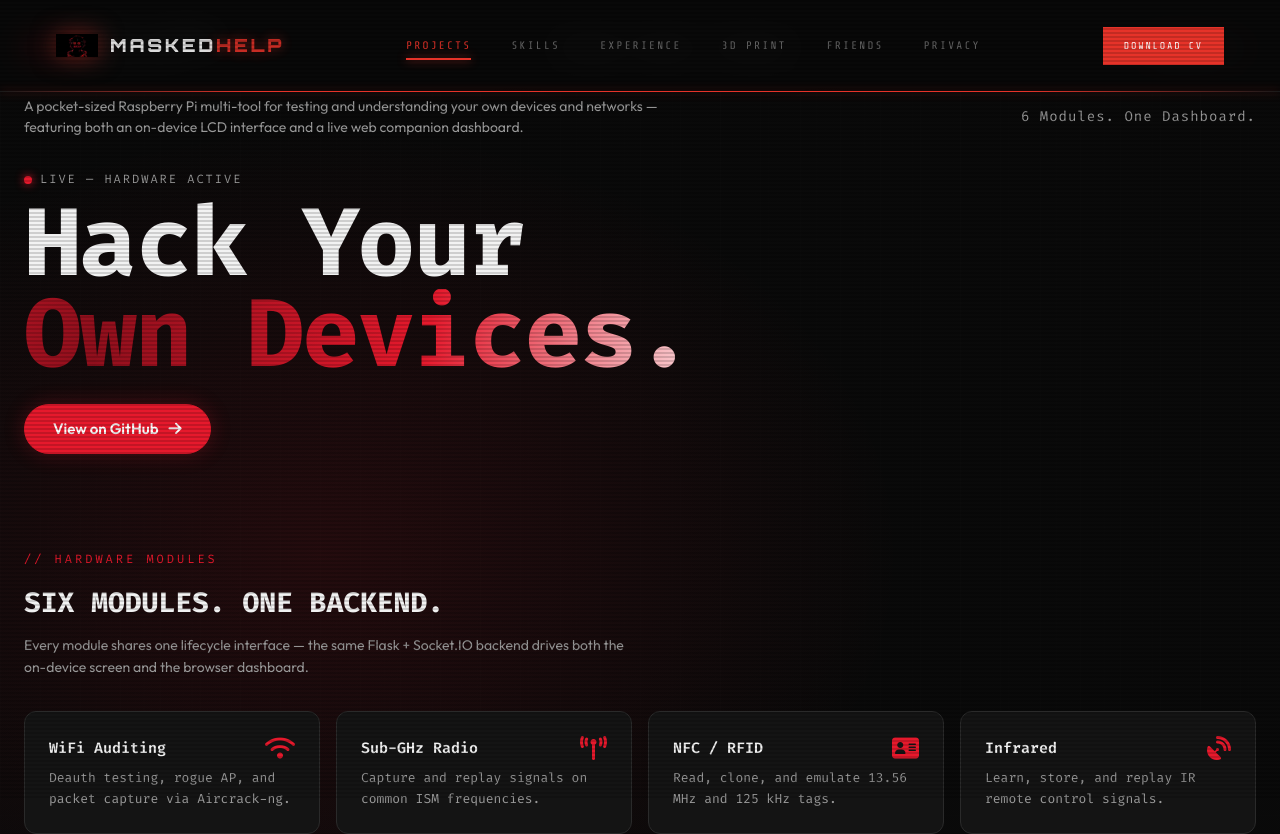
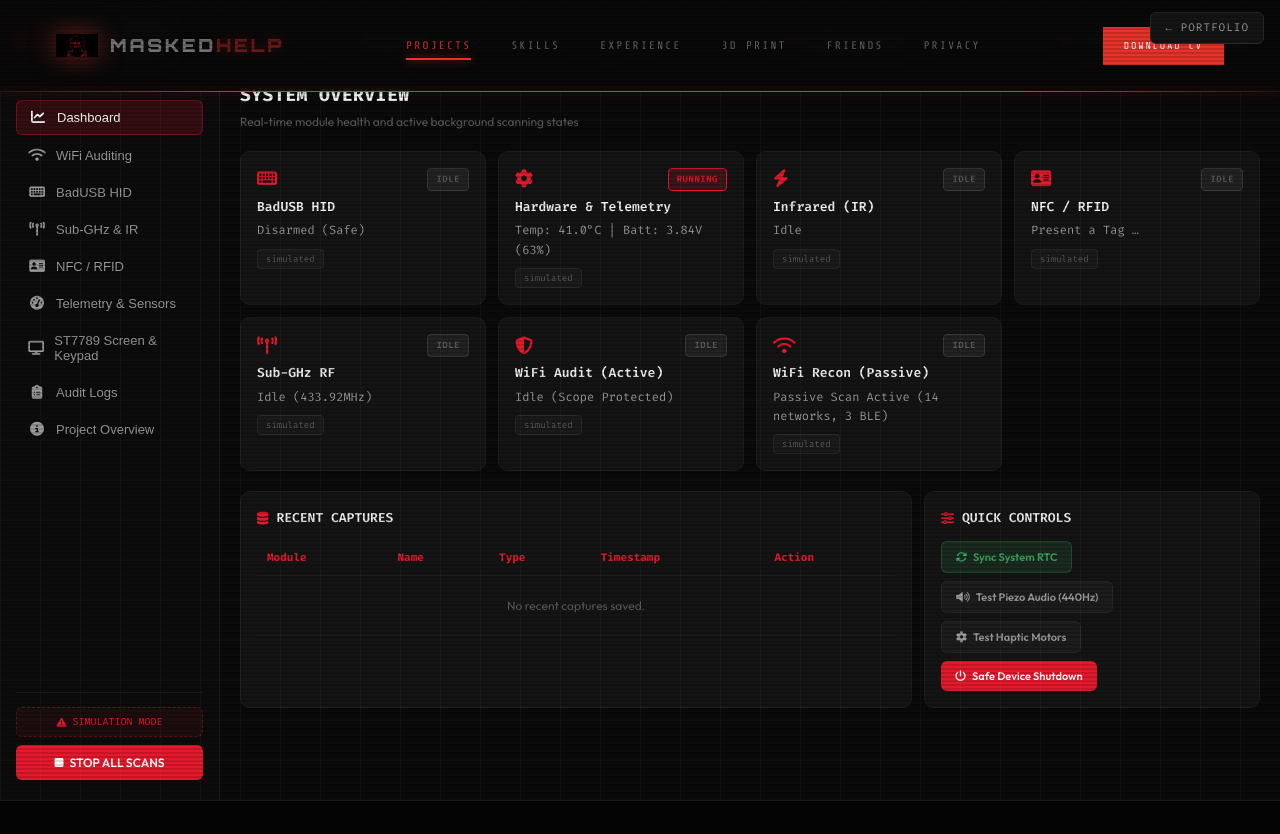
Before and after one commit to Maskedhelp2/webpage, a Next.js app: page /projects/masked-flipper in a window 1280 px wide. Shown: the top 834 px of the page. Built offline with nearby package versions, Linux system fonts and the light colour scheme.

Commit message:
feat(masked-flipper): replace landing page with full dashboard UI

```diff
--- a/src/app/projects/masked-flipper/page.tsx
+++ b/src/app/projects/masked-flipper/page.tsx
@@ -1,32 +1,28 @@
 'use client';
 import React from 'react';
 
-const styles: Record<string, React.CSSProperties> = {
-  /* ── Tokens ── */
-  root: {
-    '--bg-primary': '#0a0a0a',
-    '--bg-surface': '#141414',
-    '--bg-surface-raised': '#1c1c1c',
-    '--border-subtle': '#2a2a2a',
-    '--red-primary': '#e6192c',
-    '--red-dim': '#8f0f1c',
-    '--red-glow': 'rgba(230, 25, 44, 0.25)',
-    '--text-primary': '#f2f2f2',
-    '--text-secondary': '#9a9a9a',
-    '--text-muted': '#5c5c5c',
-    '--font-heading': "'Fira Code', monospace",
-    '--font-body': "'Outfit', system-ui, sans-serif",
-  } as React.CSSProperties,
-};
+/* ── Module cards ── */
+const moduleCards = [
+  { icon: 'fa-keyboard', name: 'BadUSB HID', status: 'IDLE', statusColor: '#5c5c5c', info: 'Disarmed (Safe)', badge: 'simulated' },
+  { icon: 'fa-gear', name: 'Hardware & Telemetry', status: 'RUNNING', statusColor: '#e6192c', info: 'Temp: 41.0°C | Batt: 3.84V (63%)', badge: 'simulated' },
+  { icon: 'fa-bolt', name: 'Infrared (IR)', status: 'IDLE', statusColor: '#5c5c5c', info: 'Idle', badge: 'simulated' },
+  { icon: 'fa-address-card', name: 'NFC / RFID', status: 'IDLE', statusColor: '#5c5c5c', info: 'Present a Tag …', badge: 'simulated' },
+  { icon: 'fa-tower-broadcast', name: 'Sub-GHz RF', status: 'IDLE', statusColor: '#5c5c5c', info: 'Idle (433.92MHz)', badge: 'simulated' },
+  { icon: 'fa-shield-halved', name: 'WiFi Audit (Active)', status: 'IDLE', statusColor: '#5c5c5c', info: 'Idle (Scope Protected)', badge: 'simulated' },
+  { icon: 'fa-wifi', name: 'WiFi Recon (Passive)', status: 'IDLE', statusColor: '#5c5c5c', info: 'Passive Scan Active (14 networks, 3 BLE)', badge: 'simulated' },
+];
 
-/* ── Module card data ── */
-const modules = [
-  { icon: 'fa-wifi', name: 'WiFi Auditing', desc: 'Deauth testing, rogue AP, and packet capture via Aircrack-ng.' },
-  { icon: 'fa-tower-broadcast', name: 'Sub-GHz Radio', desc: 'Capture and replay signals on common ISM frequencies.' },
-  { icon: 'fa-address-card', name: 'NFC / RFID', desc: 'Read, clone, and emulate 13.56 MHz and 125 kHz tags.' },
-  { icon: 'fa-satellite-dish', name: 'Infrared', desc: 'Learn, store, and replay IR remote control signals.' },
-  { icon: 'fa-keyboard', name: 'BadUSB HID', desc: 'Inject keystroke payloads via USB rubber-ducky scripts.' },
-  { icon: 'fa-gauge-high', name: 'Telemetry', desc: 'Real-time CPU, memory, temperature, and uptime monitoring.' },
+/* ── Sidebar nav items ── */
+const navItems = [
+  { icon: 'fa-chart-line', label: 'Dashboard', active: true },
+  { icon: 'fa-wifi', label: 'WiFi Auditing' },
+  { icon: 'fa-keyboard', label: 'BadUSB HID' },
+  { icon: 'fa-tower-broadcast', label: 'Sub-GHz & IR' },
+  { icon: 'fa-address-card', label: 'NFC / RFID' },
+  { icon: 'fa-gauge-high', label: 'Telemetry & Sensors' },
+  { icon: 'fa-display', label: 'ST7789 Screen & Keypad' },
+  { icon: 'fa-clipboard-list', label: 'Audit Logs' },
+  { icon: 'fa-circle-info', label: 'Project Overview' },
 ];
 
 export default function MaskedFlipperPage() {
@@ -35,157 +31,187 @@
       <style>{`
         @import url('https://fonts.googleapis.com/css2?family=Fira+Code:wght@400;500;600;700&family=Outfit:wght@300;400;500;600;700&display=swap');
 
-        .mf-wrapper { position:relative; min-height:100vh; width:100%; display:flex; flex-direction:column; overflow:hidden; background:#0a0a0a; font-family:'Outfit',system-ui,sans-serif; color:#f2f2f2; }
+        .mfd * { box-sizing:border-box; margin:0; padding:0; }
+        .mfd { display:flex; min-height:100vh; background:#0a0a0a; color:#f2f2f2; font-family:'Outfit',system-ui,sans-serif; }
 
-        /* Overlay grid + glow */
-        .mf-overlay { position:absolute; inset:0; background:
-          radial-gradient(ellipse 65% 55% at 25% 50%, rgba(230,25,44,0.12) 0%, transparent 70%),
-          linear-gradient(rgba(10,10,10,0.85),rgba(10,10,10,0.85)),
-          linear-gradient(90deg, rgba(255,255,255,0.015) 1px, transparent 1px),
-          linear-gradient(0deg, rgba(255,255,255,0.015) 1px, transparent 1px);
-          background-size: 100% 100%, 100% 100%, 48px 48px, 48px 48px; z-index:1; pointer-events:none; }
+        /* Sidebar */
+        .mfd-sidebar { width:220px; flex-shrink:0; display:flex; flex-direction:column; padding:20px 16px; border-right:1px solid #1e1e1e; background:#0c0c0c; }
+        .mfd-brand { display:flex; align-items:center; gap:10px; padding-bottom:20px; border-bottom:1px solid #1e1e1e; margin-bottom:16px; }
+        .mfd-brand-icon { font-size:22px; color:#e6192c; text-shadow:0 0 8px #e6192c; }
+        .mfd-brand-title { font-family:'Fira Code',monospace; font-weight:700; font-size:13px; letter-spacing:0.5px; }
+        .mfd-brand-sub { display:block; font-size:10px; color:#9a9a9a; margin-top:1px; }
 
-        .mf-content { position:relative; z-index:10; display:flex; flex-direction:column; min-height:100vh; justify-content:space-between; padding:16px 24px; max-width:1280px; margin:0 auto; width:100%; box-sizing:border-box; }
+        .mfd-nav { display:flex; flex-direction:column; gap:4px; flex:1; }
+        .mfd-nav-item { display:flex; align-items:center; gap:10px; padding:9px 12px; color:#9a9a9a; text-decoration:none; border-radius:6px; font-size:13px; font-weight:500; transition:all .15s; cursor:pointer; border:none; background:none; text-align:left; }
+        .mfd-nav-item i { font-size:14px; width:18px; text-align:center; }
+        .mfd-nav-item:hover { color:#fff; background:rgba(230,25,44,0.1); }
+        .mfd-nav-item.active { color:#fff; background:rgba(230,25,44,0.18); border:1px solid rgba(230,25,44,0.4); }
 
-        /* Nav */
-        .mf-nav { display:flex; justify-content:space-between; align-items:center; padding:8px 0; }
-        .mf-brand { display:flex; align-items:center; gap:12px; }
-        .mf-brand-icon { font-size:28px; color:#e6192c; text-shadow:0 0 10px #e6192c; }
-        .mf-brand-title { font-family:'Fira Code',monospace; font-weight:700; font-size:16px; letter-spacing:1px; }
-        .mf-brand-sub { display:block; font-size:11px; color:#9a9a9a; }
+        .mfd-sidebar-footer { border-top:1px solid #1e1e1e; margin-top:auto; padding-top:14px; display:flex; flex-direction:column; gap:8px; }
+        .mfd-sim-badge { text-align:center; font-family:'Fira Code',monospace; font-size:10px; color:#e6192c; background:rgba(230,25,44,0.08); padding:6px 10px; border-radius:6px; border:1px dashed rgba(230,25,44,0.4); display:flex; align-items:center; justify-content:center; gap:6px; }
+        .mfd-stop-btn { background:#e6192c; color:#fff; border:none; padding:10px; border-radius:6px; font-family:'Outfit',sans-serif; font-size:12px; font-weight:600; cursor:pointer; display:flex; align-items:center; justify-content:center; gap:6px; transition:background .15s; }
+        .mfd-stop-btn:hover { background:#d01426; }
 
-        .mf-nav-pill { display:flex; align-items:center; gap:24px; background:#141414; border:1px solid #2a2a2a; padding:12px 24px; border-radius:9999px; box-shadow:0 4px 20px rgba(0,0,0,0.4); }
-        .mf-nav-pill a { color:#9a9a9a; text-decoration:none; font-size:14px; font-weight:500; transition:color .2s; }
-        .mf-nav-pill a:hover { color:#f2f2f2; }
+        /* Content area */
+        .mfd-content { flex:1; padding:20px; display:flex; flex-direction:column; gap:20px; overflow-y:auto; }
 
-        .mf-nav-cta { background:transparent; color:#f2f2f2; border:1px solid #e6192c; padding:8px 16px; border-radius:9999px; font-size:13px; font-weight:600; cursor:pointer; text-decoration:none; display:inline-flex; align-items:center; gap:8px; transition:all .2s; }
-        .mf-nav-cta:hover { background:rgba(230,25,44,0.12); }
+        /* Top status bar */
+        .mfd-status-bar { display:flex; justify-content:space-around; align-items:center; padding:10px 20px; font-family:'Fira Code',monospace; font-size:12px; background:#111; border:1px solid #1e1e1e; border-radius:8px; }
+        .mfd-status-item { display:flex; align-items:center; gap:6px; }
+        .mfd-status-item i { color:#e6192c; font-size:12px; }
 
-        /* Top row */
-        .mf-top-row { display:grid; grid-template-columns:2fr 1fr; gap:16px; align-items:center; margin:16px 0; }
-        .mf-top-left { color:#9a9a9a; font-size:14px; max-width:640px; line-height:1.5; }
-        .mf-top-right { text-align:right; font-family:'Fira Code',monospace; color:#9a9a9a; font-size:14px; letter-spacing:1px; }
+        /* Section header */
+        .mfd-section-title { font-family:'Fira Code',monospace; font-size:18px; font-weight:700; letter-spacing:0.5px; }
+        .mfd-section-sub { font-size:12px; color:#5c5c5c; margin-top:2px; }
 
-        /* Hero center */
-        .mf-hero { display:flex; flex-direction:column; align-items:flex-start; justify-content:center; margin:auto 0; padding:16px 0; }
-        .mf-eyebrow { font-family:'Fira Code',monospace; font-size:12px; letter-spacing:2px; color:#9a9a9a; text-transform:uppercase; margin-bottom:8px; display:flex; align-items:center; gap:8px; }
-        .mf-dot { width:8px; height:8px; background:#e6192c; border-radius:50%; box-shadow:0 0 8px #e6192c; animation:mf-pulse 2s ease-in-out infinite; }
-        @keyframes mf-pulse { 0%,100%{box-shadow:0 0 8px #e6192c} 50%{box-shadow:0 0 18px #e6192c} }
+        /* Module cards grid */
+        .mfd-modules-grid { display:grid; grid-template-columns:repeat(auto-fill,minmax(220px,1fr)); gap:12px; }
+        .mfd-mod-card { background:#141414; border:1px solid #1e1e1e; border-radius:10px; padding:16px; transition:border-color .15s; }
+        .mfd-mod-card:hover { border-color:rgba(230,25,44,0.35); }
+        .mfd-mod-header { display:flex; align-items:center; justify-content:space-between; margin-bottom:6px; }
+        .mfd-mod-icon-name { display:flex; align-items:center; gap:8px; }
+        .mfd-mod-icon { font-size:18px; color:#e6192c; }
+        .mfd-mod-badge { font-family:'Fira Code',monospace; font-size:9px; letter-spacing:0.5px; padding:3px 8px; border-radius:4px; font-weight:600; }
+        .mfd-mod-badge.idle { background:rgba(92,92,92,0.2); color:#5c5c5c; border:1px solid #3a3a3a; }
+        .mfd-mod-badge.running { background:rgba(230,25,44,0.2); color:#e6192c; border:1px solid #e6192c; }
+        .mfd-mod-name { font-family:'Fira Code',monospace; font-size:13px; font-weight:600; }
+        .mfd-mod-info { font-size:12px; color:#9a9a9a; margin-top:4px; font-family:'Fira Code',monospace; }
+        .mfd-mod-sim { display:inline-block; font-family:'Fira Code',monospace; font-size:9px; color:#5c5c5c; background:#1a1a1a; border:1px solid #2a2a2a; padding:2px 8px; border-radius:4px; margin-top:8px; }
 
-        .mf-heading { font-family:'Fira Code',monospace; font-size:clamp(44px,7.5vw,96px); font-weight:700; line-height:0.95; letter-spacing:-2px; margin-bottom:16px; }
-        .mf-heading-line1 { display:block; color:#f2f2f2; }
-        .mf-shiny { display:inline-block; padding-right:0.05em; background-image:linear-gradient(100deg,#8f0f1c 0%,#e6192c 25%,#fff 50%,#e6192c 75%,#8f0f1c 100%); background-size:200% auto; background-clip:text; -webkit-background-clip:text; color:transparent; animation:mf-shine 3s linear infinite; }
-        @keyframes mf-shine { to { background-position:200% center; } }
+        /* Bottom grid */
+        .mfd-bottom-grid { display:grid; grid-template-columns:2fr 1fr; gap:12px; }
+        .mfd-panel { background:#141414; border:1px solid #1e1e1e; border-radius:10px; padding:16px; }
+        .mfd-panel-title { font-family:'Fira Code',monospace; font-size:13px; font-weight:600; margin-bottom:12px; display:flex; align-items:center; gap:8px; }
+        .mfd-panel-title i { color:#e6192c; }
 
-        .mf-hero-btn { background:#e6192c; color:#fff; padding:12px 28px; border-radius:9999px; font-size:15px; font-weight:600; text-decoration:none; display:inline-flex; align-items:center; gap:10px; box-shadow:0 0 20px rgba(230,25,44,0.25); border:1px solid #e6192c; transition:all .25s; margin-top:8px; }
-        .mf-hero-btn:hover { background:#d01426; box-shadow:0 0 30px rgba(230,25,44,0.5); transform:translateY(-2px); }
+        /* Table */
+        .mfd-table { width:100%; border-collapse:collapse; font-size:12px; }
+        .mfd-table th { text-align:left; padding:8px 10px; color:#e6192c; font-family:'Fira Code',monospace; font-size:11px; border-bottom:1px solid #1e1e1e; }
+        .mfd-table td { padding:8px 10px; border-bottom:1px solid #1e1e1e; color:#5c5c5c; }
 
-        /* Modules section */
-        .mf-modules { padding:80px 0 60px; }
-        .mf-section-label { font-family:'Fira Code',monospace; font-size:12px; color:#e6192c; letter-spacing:3px; margin-bottom:12px; }
-        .mf-section-title { font-family:'Fira Code',monospace; font-size:28px; font-weight:700; margin-bottom:8px; }
-        .mf-section-desc { color:#9a9a9a; font-size:14px; margin-bottom:32px; max-width:600px; }
+        /* Quick controls */
+        .mfd-qc-grid { display:flex; flex-wrap:wrap; gap:8px; }
+        .mfd-qc-btn { padding:8px 14px; border-radius:6px; font-size:11px; font-weight:600; cursor:pointer; display:inline-flex; align-items:center; gap:6px; border:none; transition:all .15s; font-family:'Outfit',sans-serif; }
+        .mfd-qc-green { background:rgba(59,165,92,0.15); color:#3ba55c; border:1px solid rgba(59,165,92,0.3); }
+        .mfd-qc-green:hover { background:rgba(59,165,92,0.25); }
+        .mfd-qc-gray { background:#1c1c1c; color:#9a9a9a; border:1px solid #2a2a2a; }
+        .mfd-qc-gray:hover { background:#252525; color:#fff; }
+        .mfd-qc-red { background:#e6192c; color:#fff; }
+        .mfd-qc-red:hover { background:#d01426; }
 
-        .mf-grid { display:grid; grid-template-columns:repeat(auto-fit,minmax(280px,1fr)); gap:16px; }
-        .mf-card { background:#141414; border:1px solid #2a2a2a; border-radius:12px; padding:24px; transition:all .2s; }
-        .mf-card:hover { border-color:rgba(230,25,44,0.4); transform:translateY(-2px); }
-        .mf-card-header { display:flex; align-items:center; justify-content:space-between; margin-bottom:8px; }
-        .mf-card-icon { font-size:24px; color:#e6192c; }
-        .mf-card-name { font-family:'Fira Code',monospace; font-size:15px; font-weight:600; }
-        .mf-card-desc { font-size:13px; color:#9a9a9a; font-family:'Fira Code',monospace; margin-top:4px; }
-
-        /* Footer */
-        .mf-footer { display:flex; justify-content:space-between; align-items:center; padding-bottom:16px; font-size:13px; color:#5c5c5c; }
+        /* Back link */
+        .mfd-back { position:fixed; top:12px; right:16px; z-index:100; font-family:'Fira Code',monospace; font-size:11px; color:#9a9a9a; text-decoration:none; background:#141414; border:1px solid #2a2a2a; padding:6px 14px; border-radius:6px; transition:all .15s; letter-spacing:1px; }
+        .mfd-back:hover { color:#e6192c; border-color:#e6192c; }
 
         /* Responsive */
         @media (max-width:900px) {
-          .mf-nav-pill { display:none; }
-          .mf-top-row { grid-template-columns:1fr; }
-          .mf-top-right { text-align:left; }
+          .mfd { flex-direction:column; }
+          .mfd-sidebar { width:100%; border-right:none; border-bottom:1px solid #1e1e1e; flex-direction:row; flex-wrap:wrap; padding:12px; gap:8px; }
+          .mfd-nav { flex-direction:row; flex-wrap:wrap; gap:4px; }
+          .mfd-sidebar-footer { flex-direction:row; margin-top:0; border-top:none; padding-top:0; }
+          .mfd-bottom-grid { grid-template-columns:1fr; }
+          .mfd-modules-grid { grid-template-columns:repeat(auto-fill,minmax(180px,1fr)); }
         }
-        @media (prefers-reduced-motion:reduce) { .mf-shiny { animation:none; color:#e6192c; } .mf-dot { animation:none; } }
       `}</style>
 
-      <div className="mf-wrapper" style={styles.root}>
-        <div className="mf-overlay" />
+      <a href="/projects" className="mfd-back">← PORTFOLIO</a>
 
-        <div className="mf-content">
-          {/* Navigation */}
-          <header className="mf-nav">
-            <div className="mf-brand">
-              <i className="fa-solid fa-mask mf-brand-icon" />
+      <div className="mfd">
+        {/* Sidebar */}
+        <aside className="mfd-sidebar">
+          <div className="mfd-brand">
+            <i className="fa-solid fa-mask mfd-brand-icon" />
             <div>
-                <span className="mf-brand-title">MASKED FLIPPER</span>
-                <span className="mf-brand-sub">Raspberry Pi Multi-Tool</span>
+              <span className="mfd-brand-title">MASKED FLIPPER</span>
+              <span className="mfd-brand-sub">RPi4 Multi-Tool Companion</span>
             </div>
           </div>
 
-            <nav className="mf-nav-pill">
-              <a href="#modules">Modules</a>
-              <a href="https://github.com/POLARI-S/masked-flipper" target="_blank" rel="noopener noreferrer">GitHub</a>
-              <a href="/projects">← Portfolio</a>
+          <nav className="mfd-nav">
+            {navItems.map(n => (
+              <button key={n.label} className={`mfd-nav-item${n.active ? ' active' : ''}`}>
+                <i className={`fa-solid ${n.icon}`} />
+                {n.label}
+              </button>
+            ))}
           </nav>
 
-            <a href="https://github.com/POLARI-S/masked-flipper" target="_blank" rel="noopener noreferrer" className="mf-nav-cta">
-              View Source <i className="fa-solid fa-arrow-right" />
-            </a>
-          </header>
+          <div className="mfd-sidebar-footer">
+            <div className="mfd-sim-badge">
+              <i className="fa-solid fa-triangle-exclamation" />
+              SIMULATION MODE
+            </div>
+            <button className="mfd-stop-btn">
+              <i className="fa-solid fa-stop" />
+              STOP ALL SCANS
+            </button>
+          </div>
+        </aside>
 
-          {/* Top row */}
-          <div className="mf-top-row">
-            <div className="mf-top-left">
-              A pocket-sized Raspberry Pi multi-tool for testing and understanding your own devices and networks — featuring both an on-device LCD interface and a live web companion dashboard.
-            </div>
-            <div className="mf-top-right">6 Modules. One Dashboard.</div>
+        {/* Main content */}
+        <main className="mfd-content">
+          {/* Status bar */}
+          <div className="mfd-status-bar">
+            <div className="mfd-status-item"><i className="fa-solid fa-battery-three-quarters" /> 3.89V (69%)</div>
+            <div className="mfd-status-item"><i className="fa-solid fa-temperature-half" /> 43.6°C</div>
+            <div className="mfd-status-item"><i className="fa-solid fa-hard-drive" /> 172699.6 MB Free</div>
+            <div className="mfd-status-item"><i className="fa-solid fa-clock" style={{ color: '#e6192c' }} /> RTC: 16:31:13</div>
           </div>
 
-          {/* Hero */}
-          <main className="mf-hero">
-            <div className="mf-eyebrow">
-              <span className="mf-dot" />
-              LIVE — HARDWARE ACTIVE
+          {/* Section header */}
+          <div>
+            <h2 className="mfd-section-title">SYSTEM OVERVIEW</h2>
+            <p className="mfd-section-sub">Real-time module health and active background scanning states</p>
           </div>
 
-            <h1 className="mf-heading">
-              <span className="mf-heading-line1">Hack Your</span>
-              <span className="mf-shiny">Own Devices.</span>
-            </h1>
-
-            <a href="https://github.com/POLARI-S/masked-flipper" target="_blank" rel="noopener noreferrer" className="mf-hero-btn">
-              View on GitHub <i className="fa-solid fa-arrow-right" />
-            </a>
-          </main>
-
-          {/* Modules */}
-          <section className="mf-modules" id="modules">
-            <div className="mf-section-label">// HARDWARE MODULES</div>
-            <div className="mf-section-title">SIX MODULES. ONE BACKEND.</div>
-            <div className="mf-section-desc">
-              Every module shares one lifecycle interface — the same Flask + Socket.IO backend drives both the on-device screen and the browser dashboard.
+          {/* Module cards */}
+          <div className="mfd-modules-grid">
+            {moduleCards.map(m => (
+              <div key={m.name} className="mfd-mod-card">
+                <div className="mfd-mod-header">
+                  <div className="mfd-mod-icon-name">
+                    <i className={`fa-solid ${m.icon} mfd-mod-icon`} />
                   </div>
-
-            <div className="mf-grid">
-              {modules.map(m => (
-                <div key={m.name} className="mf-card">
-                  <div className="mf-card-header">
-                    <span className="mf-card-name">{m.name}</span>
-                    <i className={`fa-solid ${m.icon} mf-card-icon`} />
+                  <span className={`mfd-mod-badge ${m.status === 'RUNNING' ? 'running' : 'idle'}`}>
+                    {m.status}
+                  </span>
                 </div>
-                  <div className="mf-card-desc">{m.desc}</div>
+                <div className="mfd-mod-name">{m.name}</div>
+                <div className="mfd-mod-info">{m.info}</div>
+                <span className="mfd-mod-sim">{m.badge}</span>
               </div>
             ))}
           </div>
-          </section>
 
-          {/* Footer */}
-          <footer className="mf-footer">
-            <div>Masked Flipper — 2026 Hackathon Project</div>
-            <div>By Arindam Maity</div>
-          </footer>
+          {/* Bottom: Captures + Quick Controls */}
+          <div className="mfd-bottom-grid">
+            <div className="mfd-panel">
+              <div className="mfd-panel-title"><i className="fa-solid fa-database" /> RECENT CAPTURES</div>
+              <table className="mfd-table">
+                <thead>
+                  <tr>
+                    <th>Module</th><th>Name</th><th>Type</th><th>Timestamp</th><th>Action</th>
+                  </tr>
+                </thead>
+                <tbody>
+                  <tr><td colSpan={5} style={{ textAlign: 'center', color: '#5c5c5c', padding: '20px' }}>No recent captures saved.</td></tr>
+                </tbody>
+              </table>
+            </div>
+
+            <div className="mfd-panel">
+              <div className="mfd-panel-title"><i className="fa-solid fa-sliders" /> QUICK CONTROLS</div>
+              <div className="mfd-qc-grid">
+                <button className="mfd-qc-btn mfd-qc-green"><i className="fa-solid fa-rotate" /> Sync System RTC</button>
+                <button className="mfd-qc-btn mfd-qc-gray"><i className="fa-solid fa-volume-high" /> Test Piezo Audio (440Hz)</button>
+                <button className="mfd-qc-btn mfd-qc-gray"><i className="fa-solid fa-gear" /> Test Haptic Motors</button>
+                <button className="mfd-qc-btn mfd-qc-red"><i className="fa-solid fa-power-off" /> Safe Device Shutdown</button>
               </div>
             </div>
+          </div>
+        </main>
+      </div>
 
-      {/* Font Awesome */}
       <link rel="stylesheet" href="https://cdnjs.cloudflare.com/ajax/libs/font-awesome/6.5.1/css/all.min.css" />
     </>
   );
--- a/src/data/projects.ts
+++ b/src/data/projects.ts
@@ -60,7 +60,7 @@
     longDescription: 'Built for a 2026 hackathon, Masked Flipper combines six hardware modules — infrared, NFC/RFID, sub-GHz radio, WiFi auditing, BadUSB HID, and onboard telemetry — behind a single Flask + Socket.IO backend. Every module shares one lifecycle interface, so the same backend drives both a 240x240 on-device screen navigated by a 4x4 keypad and a full browser dashboard over LAN. Active-tier actions — deauth testing, rogue AP, BadUSB firing — are gated behind an explicit scope-confirmation flow with a timestamped SQLite audit log, so every test against a real target is deliberate and recorded, not accidental.',
     stack: ['PYTHON', 'FLASK', 'FLASK-SOCKETIO', 'SQLITE', 'RASPBERRY PI 4', 'AIRCRACK-NG', 'ST7789 LCD'],
     github: 'https://github.com/POLARI-S/masked-flipper',
-    team: ['Arindam Maity'],
+    team: ['Arindam Maity', 'Ayush Sharma', 'Akshat Bisht', 'Karthik Kumar', 'Aahana Hajariwala'],
     highlight: 'One backend drives both a physical on-device screen and a live web dashboard — active-tier network tests are gated behind an expiring, audit-logged scope confirmation.',
   },
 ]
```
Lines whose indentation alone changed are shown as unchanged.
